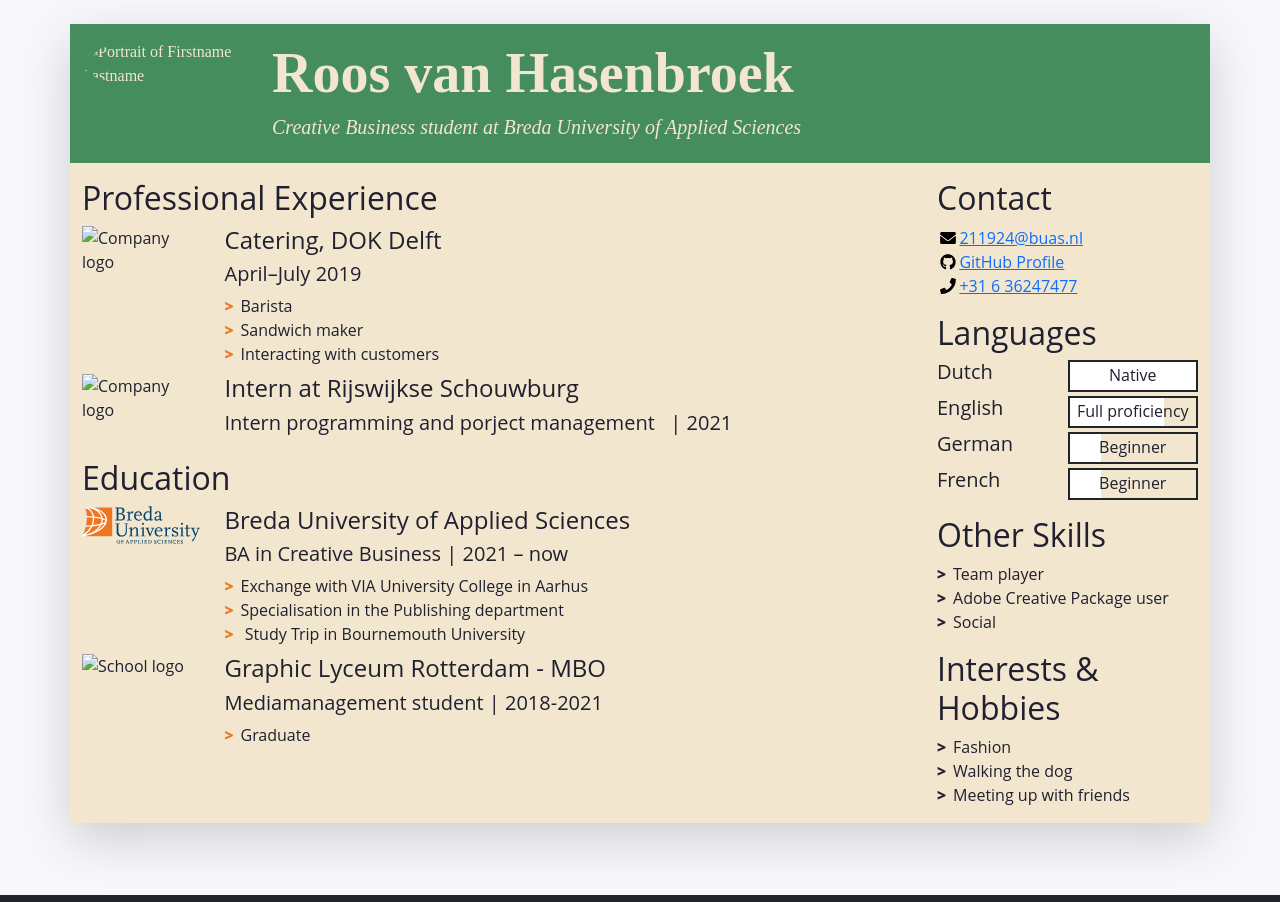
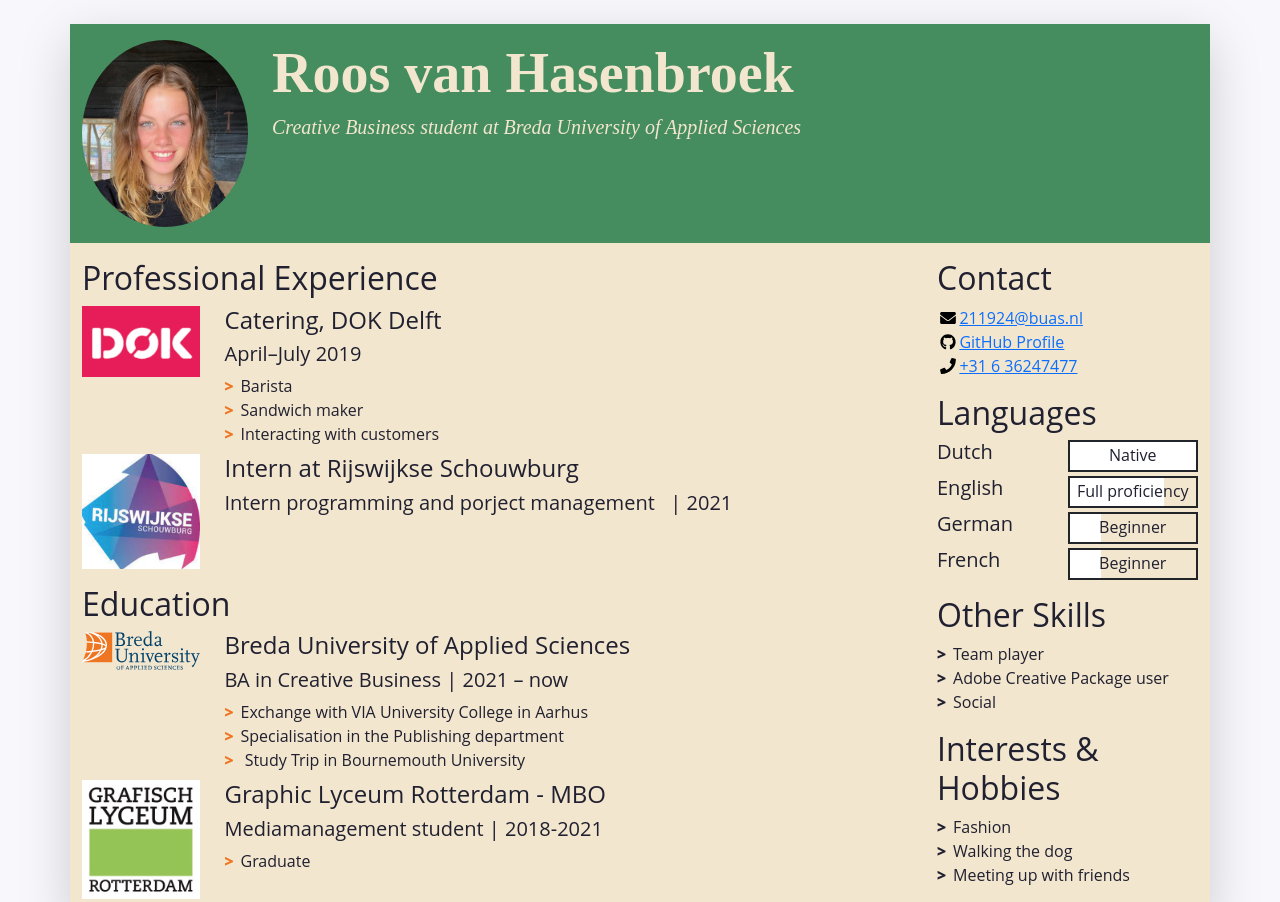
Before and after one commit to roosvanhasenbroek/rooscv, a plain HTML site: page index.html in a window 1280 px wide. Shown: the top 902 px of the page. Drawn offline with nearby package versions, Linux system fonts and the light colour scheme.

Commit message:
changed pictures

```diff
--- a/index.html
+++ b/index.html
@@ -48,7 +48,7 @@
             "w-100" makes sure the image takes the full width of the column it's in
             "rounded-circle" cuts a circle around the image
           -->
-          <img class="w-100 rounded-circle my-3" src="../../../Desktop/roos/school/production/fotoroos.png" alt="Portrait of Firstname Lastname" width="826">
+          <img class="w-100 rounded-circle my-3" src="images/fotoroos.png" alt="Portrait of Firstname Lastname" width="826">
         </div>
         <!--
           A container to wrap around your name and tagline. Full-width at small size, then columns of increasing size.
@@ -86,7 +86,7 @@
               <li class="biography-item row mb-2">
                 <!-- We're using a grid inside a grid so we can align logos and text -->
                 <div class="logo-container col-3 col-sm-2 col-md-3 col-lg-2">
-                  <img class="biography-logo mw-100 d-block mx-auto" src="../../../Desktop/roos/school/production/doklogo.png" alt="Company logo" width="312">
+                  <img class="biography-logo mw-100 d-block mx-auto" src="images/employers/doklogo.png" alt="Company logo" width="312">
                 </div>
                 <div class="biography-contents col-9 col-sm-10 col-md-9 col-lg-10">
                   <h4>Catering, DOK Delft</h4>
@@ -104,7 +104,7 @@
               <li class="biography-item row mb-2">
                 <div class="logo-container col-3 col-sm-2 col-md-3 col-lg-2">
                 <!-- We're using a grid inside a grid so we can align logos and text -->
-                  <img class="biography-logo mw-100 d-block mx-auto" src="../../../Desktop/roos/school/production/rswklogo.png" alt="Company logo" width="358">
+                  <img class="biography-logo mw-100 d-block mx-auto" src="images/employers/rswklogo.png" alt="Company logo" width="358">
                 </div>
                 <div class="biography-contents col-9 col-sm-10 col-md-9 col-lg-10">
                   <h4>Intern at Rijswijkse Schouwburg</h4>
@@ -142,7 +142,7 @@
               <!-- 2nd item in education -->
               <li class="biography-item row mb-2">
                 <div class="logo-container col-3 col-sm-2 col-md-3 col-lg-2">
-                  <img class="biography-logo mw-100 d-block mx-auto" src="../../../Desktop/roos/school/production/glrlogo.jpg" alt="School logo" width="294">
+                  <img class="biography-logo mw-100 d-block mx-auto" src="images/schools/glrlogo.jpg" alt="School logo" width="294">
                 </div>
                 <div class="biography-contents col-9 col-sm-10 col-md-9 col-lg-10">
                   <h4>Graphic Lyceum Rotterdam - MBO</h4>
```
Also changed, not shown: images/employers/doklogo.png (added), images/employers/rswklogo.png (added), images/fotoroos.png (added), images/schools/glrlogo.jpg (added), 4 other files.
